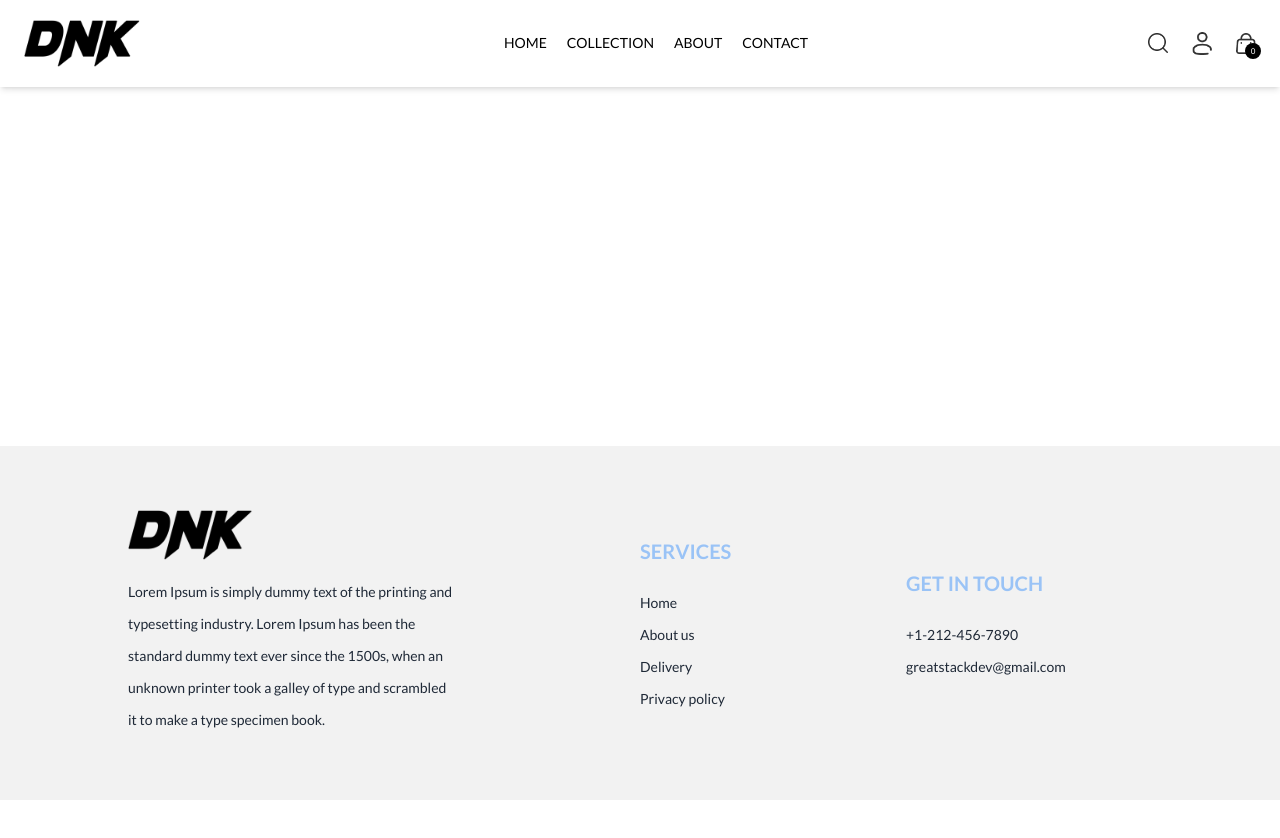
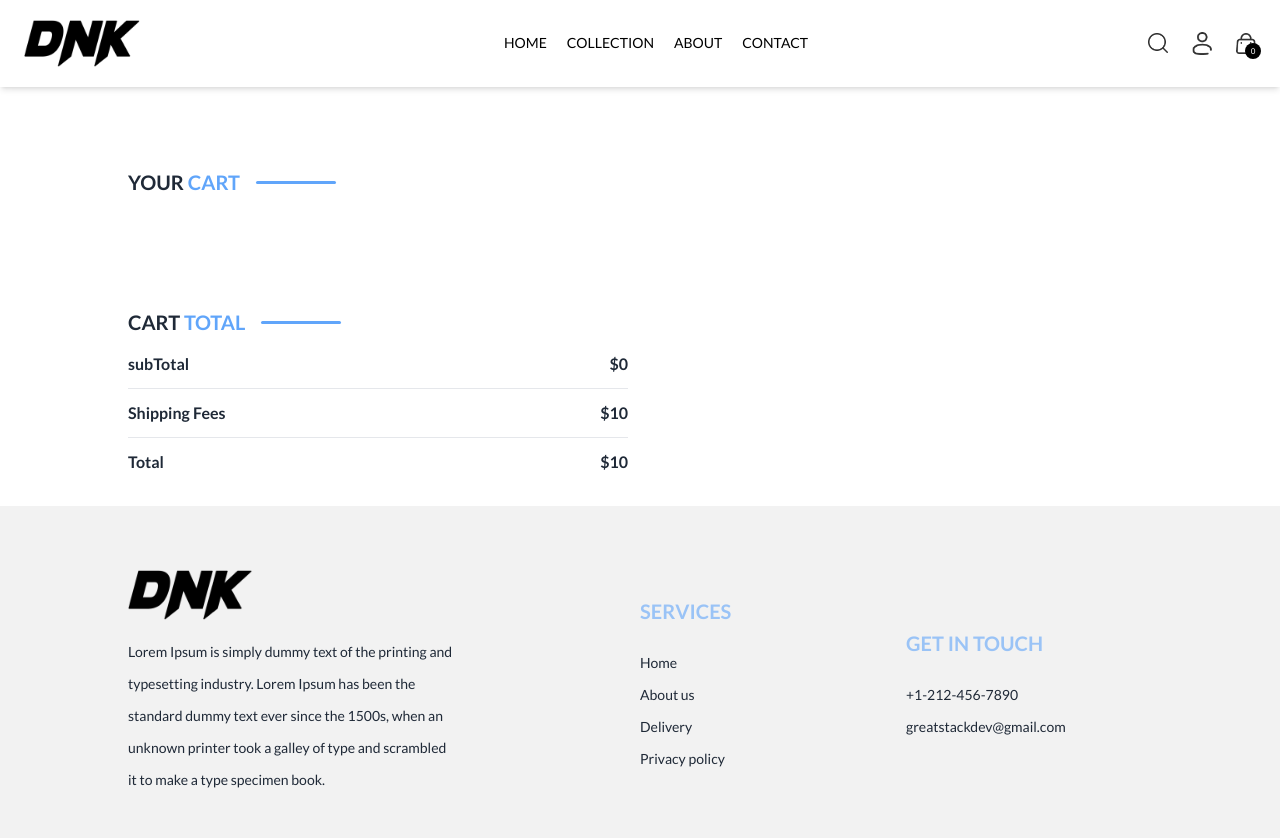
Before and after one commit to Abdellah-Abrkaoui/E-Commerce-Mern-Stack, a React (Vite) app: page /cart in a window 1280 px wide. Shown: the top 838 px of the page. Before the commit the page ends 800 px from the top, so only its background shows below. Built offline with nearby package versions, Linux system fonts and the light colour scheme.

Commit message:
Added the Cart page and its Functionnalities

```diff
--- /dev/null
+++ b/src/components/CartTotal.jsx
@@ -0,0 +1,43 @@
+import React, { useContext } from "react";
+import { ShopContext } from "../context/ShopContext";
+import TitleAndDesc from "./TitleAndDesc";
+
+export default function CartTotal() {
+  const { currency, delivery_fee, getTotalAmount } = useContext(ShopContext);
+
+  return (
+    <div className="py-4 mb-4 flex flex-col items-start min-w-[500px] w-[500px] ">
+      <TitleAndDesc
+        title1="CART"
+        title2="TOTAL"
+        desc=""
+        className="font-bold text-lg md:text-xl"
+      />
+      <div className="flex flex-col gap-3 font-semibold w-full">
+        <div className="flex items-center justify-between">
+          <span>subTotal</span>
+          <span>
+            {currency}
+            {getTotalAmount()}
+          </span>
+        </div>
+        <hr />
+        <div className="flex items-center justify-between w-full">
+          <span>Shipping Fees</span>
+          <span>
+            {currency}
+            {delivery_fee}
+          </span>
+        </div>
+        <hr />
+        <div className="flex items-center justify-between w-full">
+          <span>Total</span>
+          <span>
+            {currency}
+            {getTotalAmount() + delivery_fee}
+          </span>
+        </div>
+      </div>
+    </div>
+  );
+}
--- a/src/context/ShopContext.jsx
+++ b/src/context/ShopContext.jsx
@@ -59,6 +59,37 @@ const ShopContextProvider = (props) => {
     }
     return totalCount;
   };
+
+  // function for updating the quantity of the product
+
+  const updatingProductQuantity = async (productId, size, quantity) => {
+    const cartData = structuredClone(cartItems);
+    cartData[productId][size] = quantity;
+    setCartItems(cartData);
+  };
+
+  // get total of all items in the cart
+
+  const getTotalAmount = () => {
+    let totalAmout = 0;
+    for (const productId in cartItems) {
+      for (const size in cartItems[productId]) {
+        const quantity = cartItems[productId][size];
+
+        const productData = products.find(
+          (product) => product._id === productId
+        );
+
+        if (productData) {
+          const totalItem = productData.price * quantity;
+          totalAmout += totalItem;
+        }
+      }
+    }
+
+    return totalAmout;
+  };
+
   const currency = "$";
   const delivery_fee = 10;
   const value = {
@@ -71,6 +102,9 @@ const ShopContextProvider = (props) => {
     setShowSearch,
     addToCart,
     getCartCount,
+    cartItems,
+    updatingProductQuantity,
+    getTotalAmount,
   };
 
   return (
--- a/src/pages/Cart.jsx
+++ b/src/pages/Cart.jsx
@@ -1,7 +1,110 @@
-import React from "react";
+import React, { useContext, useEffect, useState } from "react";
+import { ShopContext } from "../context/ShopContext";
+import TitleAndDesc from "../components/TitleAndDesc";
+import { MdDelete } from "react-icons/md";
+import CartTotal from "../components/CartTotal";
 
 function Cart() {
-  return <div>Cart</div>;
+  const { products, currency, cartItems, updatingProductQuantity } =
+    useContext(ShopContext);
+  const [cartData, setCartData] = useState([]);
+
+  useEffect(() => {
+    let tempData = [];
+    for (const productId in cartItems) {
+      for (const size in cartItems[productId]) {
+        const quantity = cartItems[productId][size];
+        if (quantity > 0) {
+          tempData.push({
+            productId,
+            size,
+            quantity,
+          });
+        }
+      }
+    }
+
+    setCartData(tempData);
+  }, [cartItems]);
+
+  return (
+    <div className="section-container mt-32">
+      <div className="flex flex-col md:items-start items-center gap-10 py-10">
+        <TitleAndDesc
+          title1="YOUR"
+          title2="CART"
+          desc=""
+          className="font-bold text-lg md:text-xl"
+        />
+        <div className="w-full flex flex-col gap-5">
+          {cartData.map((item, index) => {
+            const productData = products.find(
+              (product) => product._id === item.productId
+            );
+            return (
+              <div
+                key={index}
+                className="flex md:flex-row flex-col md:items-center md:justify-between gap-10 border-t"
+              >
+                <div className="flex items-center gap-6 mt-1">
+                  <img
+                    src={productData.image}
+                    alt=""
+                    className="min-w-[100px] w-[100px]"
+                  />
+                  <div>
+                    <p className="font-semibold text-blue-400 min-w-[250px] w-[250px]">
+                      {productData.name}
+                    </p>
+                    <div className="flex items-center gap-3 mt-3">
+                      <p className="font-semibold">
+                        {productData.price}
+                        {currency}
+                      </p>
+                      <button
+                        className={`w-3 h-3 p-5 flex justify-center border items-center bg-blue-100 text-black font-bold`}
+                      >
+                        {item.size}
+                      </button>
+                    </div>
+                  </div>
+                </div>
+
+                <div className="flex items-center md:justify-between justify-start gap-4 md:gap-0 min-w-[500px] w-[500px]">
+                  <div>
+                    <input
+                      type="number"
+                      min={1}
+                      defaultValue={item.quantity}
+                      className="border py-2 px-3 outline-none font-semibold min-w-[100px] w-[100px]"
+                      onChange={(e) => {
+                        const newQuantity = parseInt(e.target.value || 0);
+                        updatingProductQuantity(
+                          item.productId,
+                          item.size,
+                          newQuantity
+                        );
+                      }}
+                    />
+                  </div>
+                  <button>
+                    <MdDelete
+                      className="text-blue-400 text-2xl"
+                      onClick={() =>
+                        updatingProductQuantity(item.productId, item.size, 0)
+                      }
+                    />
+                  </button>
+                </div>
+              </div>
+            );
+          })}
+        </div>
+      </div>
+
+      <CartTotal />
+    </div>
+  );
 }
 
 export default Cart;
```
